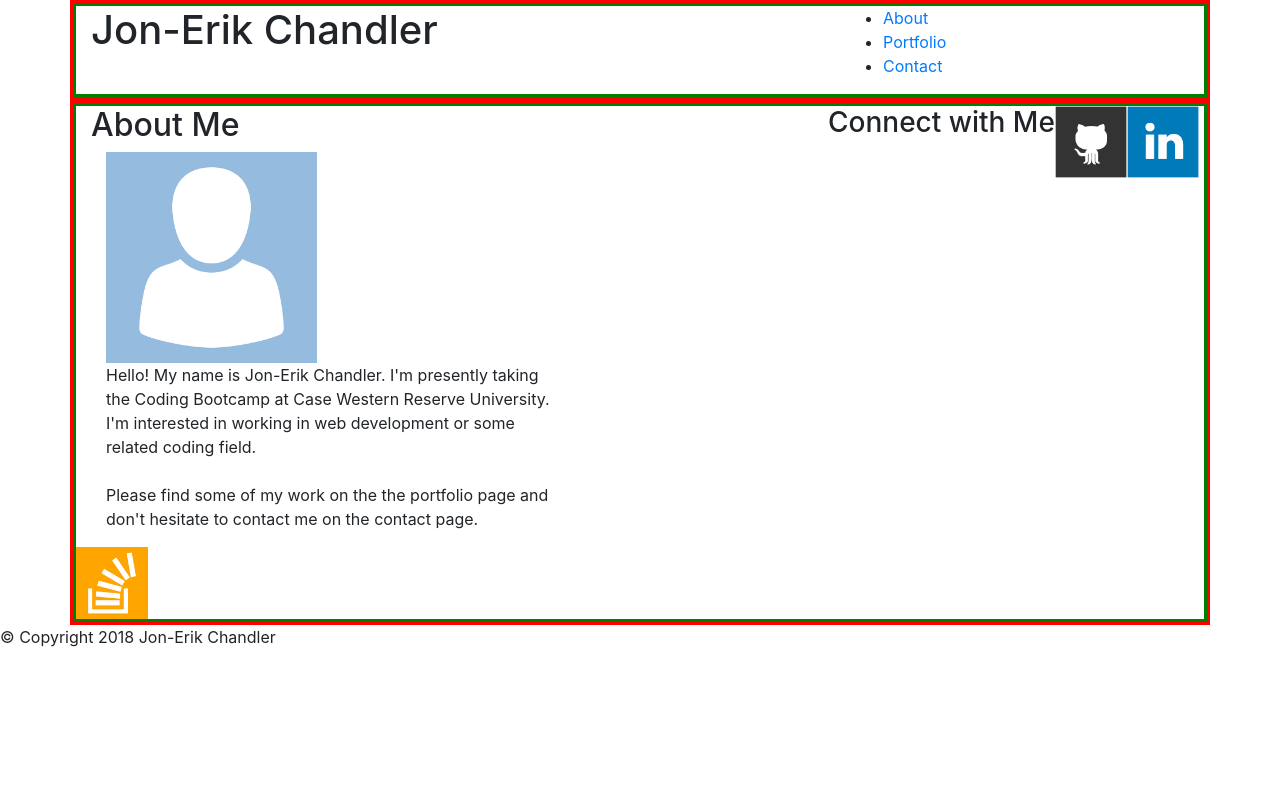
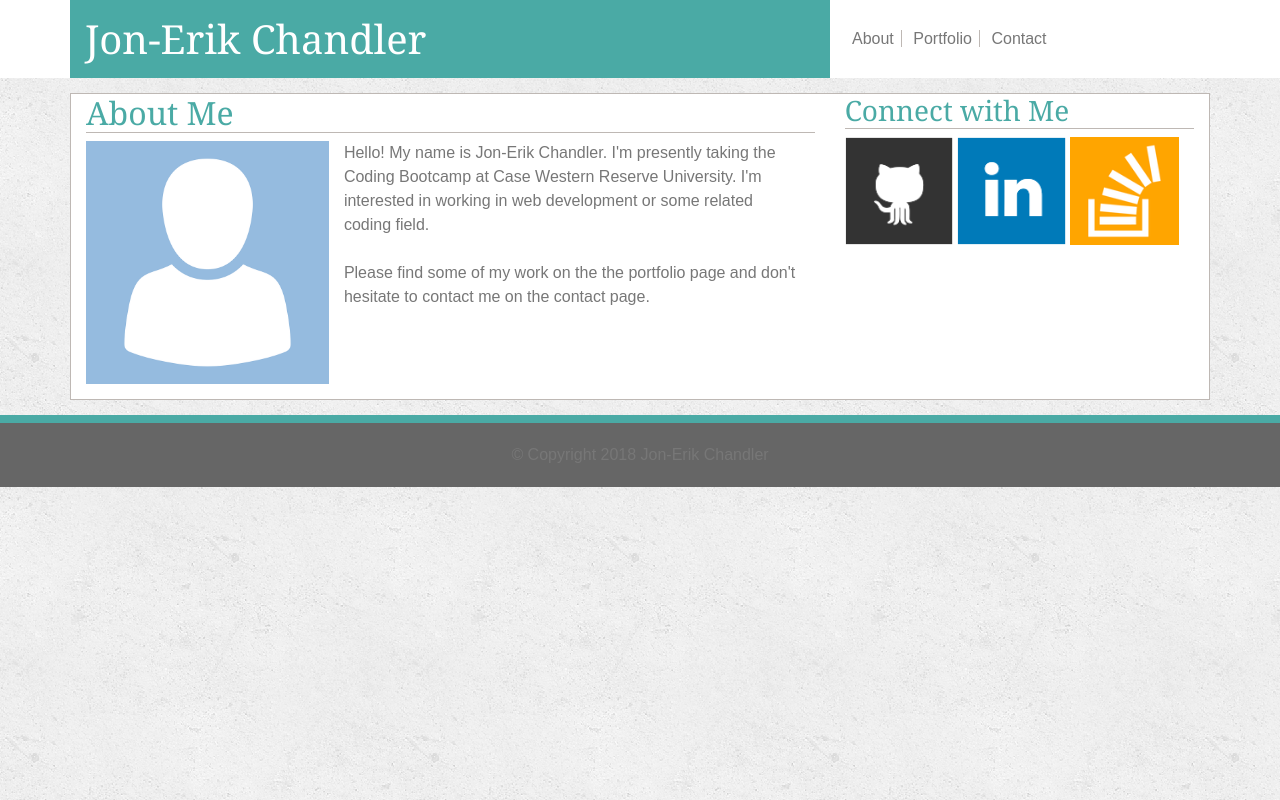
Before and after one commit to Jon-Erik/Bootstrap-Portfolio, a plain HTML site: page index.html in a window 1280 px wide. Drawn offline with nearby package versions, Linux system fonts and the light colour scheme.

Commit message:
new updates

```diff
--- a/bootstrap-additions.css
+++ b/bootstrap-additions.css
@@ -1,10 +1,3 @@
-.container {
-	border: 3px solid red;
-}
-
-.row {
-	border: 3px solid green;
-}
 
 .col {
 	border: 3px solid black;
@@ -26,11 +19,98 @@
 	border: 3px solid orange;
 }
 
-row justify-content-md-center
 
-.col-sm-4 {
-	text-align: right;
-	border: 3px solid black;
+.header {
+	padding: 0px 0px 0px 0px;
 }
 
-.project
+ul {
+	padding-left: 0px
+}
+
+ul li {
+	display: inline;
+}
+
+nav {
+	margin-top: 27px;
+	margin-left: 0px;
+}
+
+nav, p, footer, form, a {
+	font-family: 'Arial', 'Helvetica Neue', Helvetica, sans-serif;
+	color: #777777;
+}
+
+h2, h3 {
+	font-family: 'Georgia', Times, Times New Roman, serif;
+	color: #4aaaa5;
+	border-style: solid;
+	border-width: 0px 0px 1.5px 0px;
+	border-color: #beb8b4;
+}
+
+body {
+	background: url(images/concrete_seamless.png);
+}
+
+#footer {
+	width: 100%;
+	background-color: yellow;
+	text-align: center;
+	background-color: #666666;
+	padding: 20px;
+	border-color: #4aaaa5;
+	border-style: solid;
+	border-width: 8px 0px 0px 0px;
+}
+
+h1 {
+	background-color: #4aaaa5;
+	color: white;
+	font-family: 'Georgia', Times, Times New Roman, serif;
+	margin: 0;
+	padding: 15px;
+}
+
+.maincontent {
+	background: white;
+	margin-top: 15px;
+	margin-bottom: 15px;
+	border: 1.5px solid #beb8b4;
+}
+
+.bio-picture {
+	padding: 0;
+	margin-bottom: 15px;
+}
+
+.connect {
+	padding-bottom: 15px;
+}
+
+.navbutton {
+	padding: 0px 7px;
+	border-width: 0px 1.5px 0px 0px;
+	border-style: solid;
+	border-color: #beb8b4;
+}
+
+.lastbutton {
+	padding: 0px 7px;
+}
+
+#input {
+	padding: 5px 0px;
+}
+
+#messagebox {
+	margin-bottom: 15px;
+}
+
+.submitbutton {
+	border: none;
+	color: white;
+	background-color: #4aaaa5;
+	margin-bottom: 15px;
+}
--- a/index.html
+++ b/index.html
@@ -1,43 +1,64 @@
 <!DOCTYPE html>
 <html>
 <head>
-	<title>Jon-Erik Chandler</title>
+  <title>Jon-Erik Chandler - About</title>
   <link rel="stylesheet" href="https://maxcdn.bootstrapcdn.com/bootstrap/4.0.0/css/bootstrap.min.css" integrity="sha384-Gn5384xqQ1aoWXA+058RXPxPg6fy4IWvTNh0E263XmFcJlSAwiGgFAW/dAiS6JXm" crossorigin="anonymous">
   <link rel="stylesheet" type="text/css" href="bootstrap-additions.css"></head>
 </head>
 <body>
-	<header class="container">
+<div id="header" style="background-color: white">
+  <div class="container">
     <div class="row">
-			<h1 class="col-8">Jon-Erik Chandler</h1>
-			<nav class="col-4" >
+      <div class="col-sm-8 header">
+        <h1>Jon-Erik Chandler</h1>
+      </div>
+      <div class="col-sm-4">
+        <nav>
           <ul>
-					<li><a href="index.html">About </a></li>
-					<li><a href="portfolio.html">Portfolio </a></li>
-					<li><a href="contact.html">Contact </a></li>
+            <li><a class="navbutton" href="">About</a></li>
+            <li><a class="navbutton" href="">Portfolio</a></li>
+            <li><a class="lastbutton" href="">Contact </a></li>
           </ul>
         </nav>
       </div>
-	</header>
+    </div>
+  </div>
+</div>
+<div class="container maincontent">
+  <div class="row">
+    <div class="col-sm-8">
+      <h2>About Me</h2>
       <div class="container">
         <div class="row">
-			<section class="col-8">
-				<h2>About Me</h2>
+          <div class="bio-picture col-sm-4">
             <div>
-					<img class="col-4" src="images\placeholder image.png" width="200px" alt="Placeholder Image"/>
-					<p class="col-8">Hello! My name is Jon-Erik Chandler. I'm presently taking the Coding Bootcamp at Case Western Reserve University. I'm interested in working in web development or some related coding field.
+              <img src="images/placeholder image.png" width="100%">
+            </div>
+          </div>
+          <div class="col-sm-8">
+            <p>Hello! My name is Jon-Erik Chandler. I'm presently taking the Coding Bootcamp at Case Western Reserve University. I'm interested in working in web development or some related coding field.
               <br/><br/>
             Please find some of my work on the the portfolio page and don't hesitate to contact me on the contact page.</p>
           </div>
-			</section class="col-sm">
-				<h3>Connect with Me</h3>
-				<br>
-					<a href="https://github.com/Jon-Erik"><img src="images\github-128.png" alt="GitHub Link" width="72px"></a>
-					<a href="https://www.linkedin.com/in/jon-erik-chandler-7b020479"><img src="images\linkedin-128.png" alt="LinkedIn Profile Link" width="72px"></a>
-					<a href="https://stackoverflow.com/users/8933756/jon-erik-chandler"><img src="images\stackoverflow-128.png" alt="Stack Overflow Profile Link" width="72px"></a>
-			</section>
         </div>
       </div>
-	<footer>© Copyright 2018 Jon-Erik Chandler</footer>
+    </div>
+    <div class="connect col-sm-4">
+      <h3>Connect with Me</h3>
+      <div>
+          <a href="https://github.com/Jon-Erik">
+            <img src="images\github-128.png" alt="GitHub Link" width="31%"></a>
+          <a href="https://www.linkedin.com/in/jon-erik-chandler-7b020479">
+            <img src="images\linkedin-128.png" alt="LinkedIn Profile Link" width="31%"></a>
+          <a href="https://stackoverflow.com/users/8933756/jon-erik-chandler">
+            <img src="images\stackoverflow-128.png" alt="Stack Overflow Profile Link"
+            width="31%"></a>
+            <br>
+      </div>
+    </div>
+  </div>
+</div>
+<footer id="footer">© Copyright 2018 Jon-Erik Chandler</footer>
   <script src="https://code.jquery.com/jquery-3.2.1.slim.min.js" integrity="sha384-KJ3o2DKtIkvYIK3UENzmM7KCkRr/rE9/Qpg6aAZGJwFDMVNA/GpGFF93hXpG5KkN" crossorigin="anonymous"></script>
   <script src="https://cdnjs.cloudflare.com/ajax/libs/popper.js/1.12.9/umd/popper.min.js" integrity="sha384-ApNbgh9B+Y1QKtv3Rn7W3mgPxhU9K/ScQsAP7hUibX39j7fakFPskvXusvfa0b4Q" crossorigin="anonymous"></script>
   <script src="https://maxcdn.bootstrapcdn.com/bootstrap/4.0.0/js/bootstrap.min.js" integrity="sha384-JZR6Spejh4U02d8jOt6vLEHfe/JQGiRRSQQxSfFWpi1MquVdAyjUar5+76PVCmYl" crossorigin="anonymous"></script>
```
Also changed, not shown: bootstrap index format.html (+42 -18 lines), contact.html (+32 -16 lines), portfolio.html (+33 -27 lines). Lines whose indentation alone changed are shown as unchanged.
